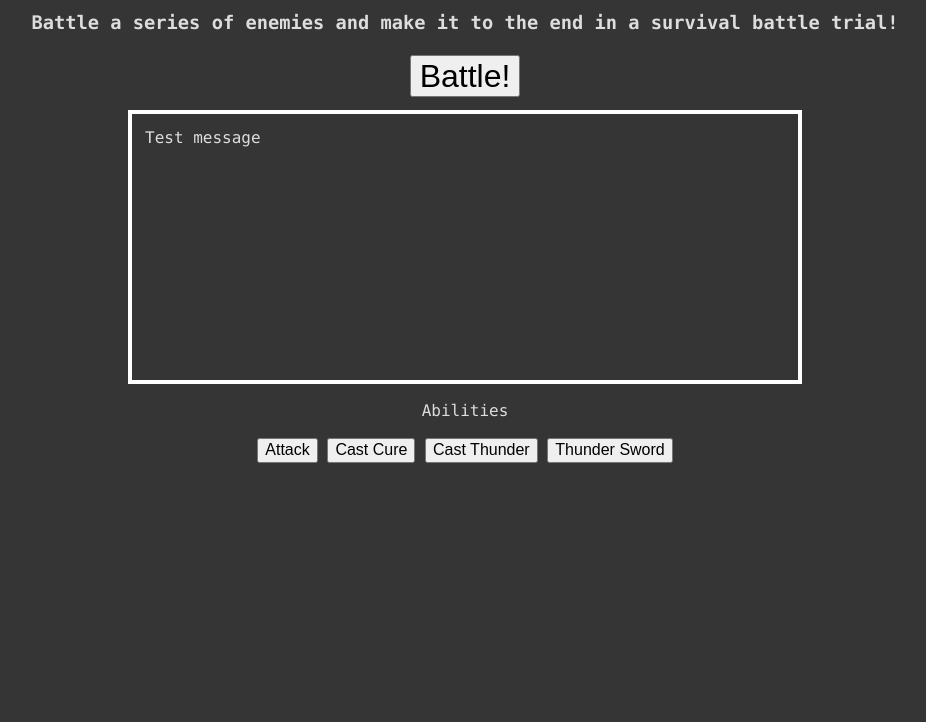
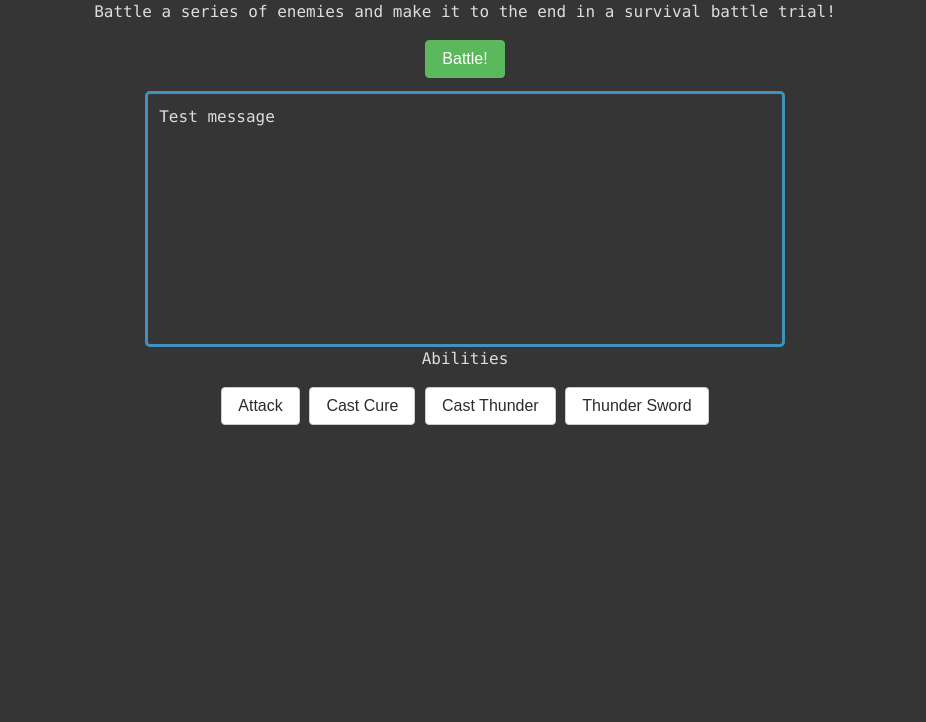
Before and after one commit to OnixFang/FantasyBattle, a plain HTML site: page index.html in a window 1280 px wide. Shown: the part 78-800 px from the top of the page, without its empty margins (175-1101 px from the left). Drawn offline with nearby package versions, Linux system fonts and the light colour scheme.

Commit message:
Add Bootstrap and add style

```diff
--- a/css/main.css
+++ b/css/main.css
@@ -106,15 +106,13 @@ body {
 }
 
 .mainbox {
-    margin-top: 1%;
     margin-left: auto;
     margin-right: auto;
-    border: solid white 4px;
-    width: 50%;
     height: 240px;
     text-align: left;
     padding: 1%;
     overflow: scroll;
+    background-color: #353535;
 }
 
 .charbox td {
--- a/index.html
+++ b/index.html
@@ -8,10 +8,14 @@
     <meta name="description" content="">
     <meta name="viewport" content="width=device-width, initial-scale=1">
 
-    <!-- Place favicon.ico in the root directory -->
+    <!-- Site icons -->
     <link rel="apple-touch-icon" href="icon.png">
     <link rel="icon" href="icon.png">
 
+    <!-- Bootstrap -->
+    <link rel="stylesheet" href="https://maxcdn.bootstrapcdn.com/bootstrap/4.0.0-beta.3/css/bootstrap.min.css" integrity="sha384-Zug+QiDoJOrZ5t4lssLdxGhVrurbmBWopoEl+M6BdEfwnCJZtKxi1KgxUyJq13dy" crossorigin="anonymous">
+
+    <!-- Main CSS files -->
     <link rel="stylesheet" href="css/normalize.css">
     <link rel="stylesheet" href="css/main.css">
 </head>
@@ -21,16 +25,18 @@
             <p class="browserupgrade">You are using an <strong>outdated</strong> browser. Please <a href="https://browsehappy.com/">upgrade your browser</a> to improve your experience and security.</p>
         <![endif]-->
 
-    <!-- Add your site or application content here -->
     <h1>Fantasy Battle</h1>
-    <h3>Battle a series of enemies and make it to the end in a survival battle trial!</h3>
-    <button style="width: 110px; font-size: 24pt">Battle!</button>
-    <div class="mainbox">Test message</div>
+    <p>Battle a series of enemies and make it to the end in a survival battle trial!</p>
+    <button class="btn btn-success">Battle!</button>
+    <div class="jumbotron col-sm-6" style="margin: auto;margin-top: 1%; padding: 5px; background-color: #353535; border: 3px #4090C0 solid">
+        <div class="mainbox">Test message</div>
+    </div>
     <p>Abilities</p>
-    <button>Attack</button>
-    <button>Cast Cure</button>
-    <button>Cast Thunder</button>
-    <button>Thunder Sword</button>
+    <button class="btn btn-secondary">Attack</button>
+    <button class="btn btn-secondary">Cast Cure</button>
+    <button class="btn btn-secondary">Cast Thunder</button>
+    <button class="btn btn-secondary">Thunder Sword</button>
+
     <!-- Scripts -->
     <script src="js/vendor/modernizr-3.5.0.min.js"></script>
     <script src="https://code.jquery.com/jquery-3.2.1.min.js" integrity="sha256-hwg4gsxgFZhOsEEamdOYGBf13FyQuiTwlAQgxVSNgt4=" crossorigin="anonymous"></script>
@@ -39,6 +45,11 @@
     </script>
     <script src="js/plugins.js"></script>
     <script src="js/main.js"></script>
+
+    <!-- Bootstrap scripts -->
+    <script src="https://maxcdn.bootstrapcdn.com/bootstrap/4.0.0-beta.3/js/bootstrap.min.js" integrity="sha384-a5N7Y/aK3qNeh15eJKGWxsqtnX/wWdSZSKp+81YjTmS15nvnvxKHuzaWwXHDli+4" crossorigin="anonymous"></script>
+    <script src="https://code.jquery.com/jquery-3.2.1.slim.min.js" integrity="sha384-KJ3o2DKtIkvYIK3UENzmM7KCkRr/rE9/Qpg6aAZGJwFDMVNA/GpGFF93hXpG5KkN" crossorigin="anonymous"></script>
+    <script src="https://cdnjs.cloudflare.com/ajax/libs/popper.js/1.12.9/umd/popper.min.js" integrity="sha384-ApNbgh9B+Y1QKtv3Rn7W3mgPxhU9K/ScQsAP7hUibX39j7fakFPskvXusvfa0b4Q" crossorigin="anonymous"></script>
 </body>
 
 </html>
```
Also changed, not shown: 404.html (+3 -3 lines).
